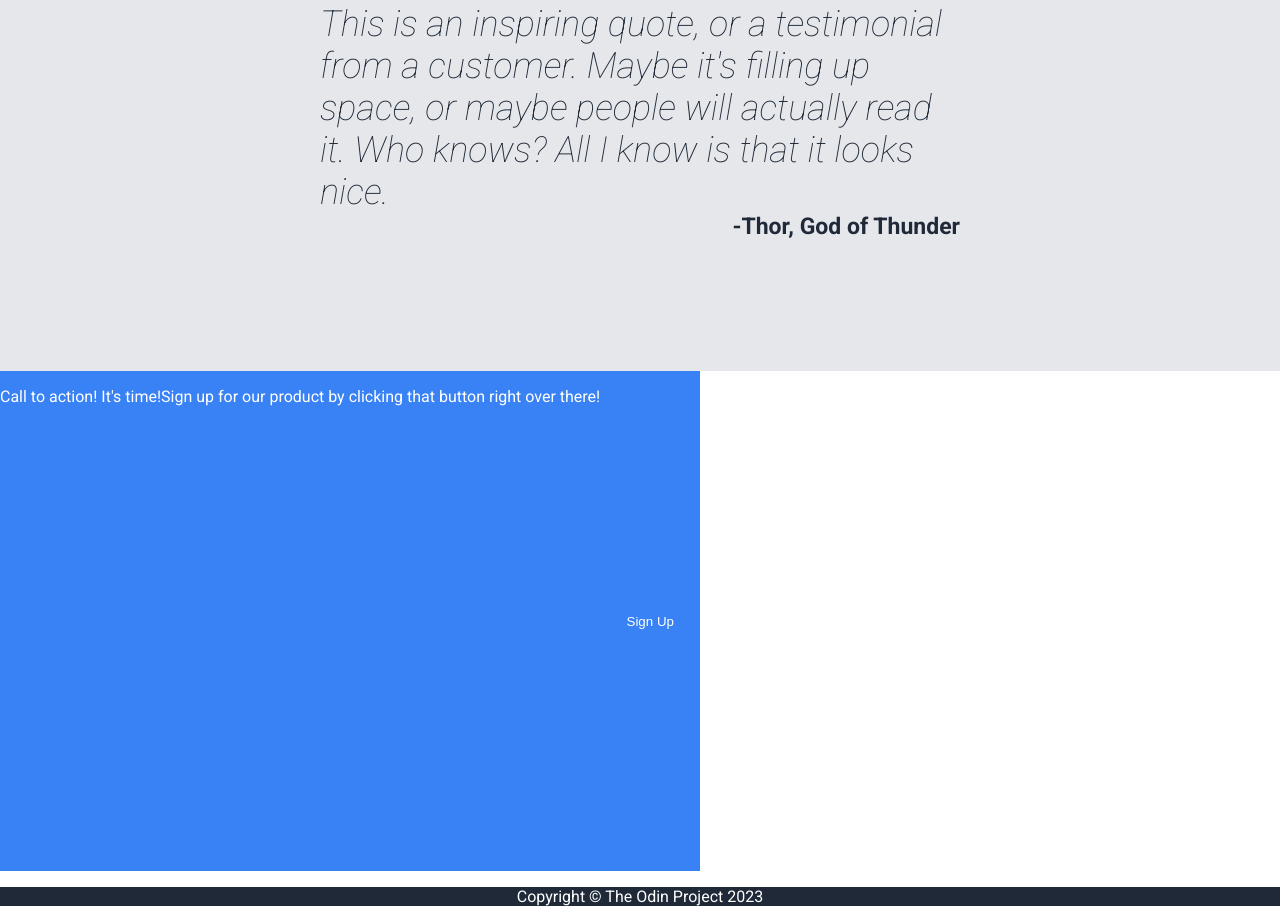
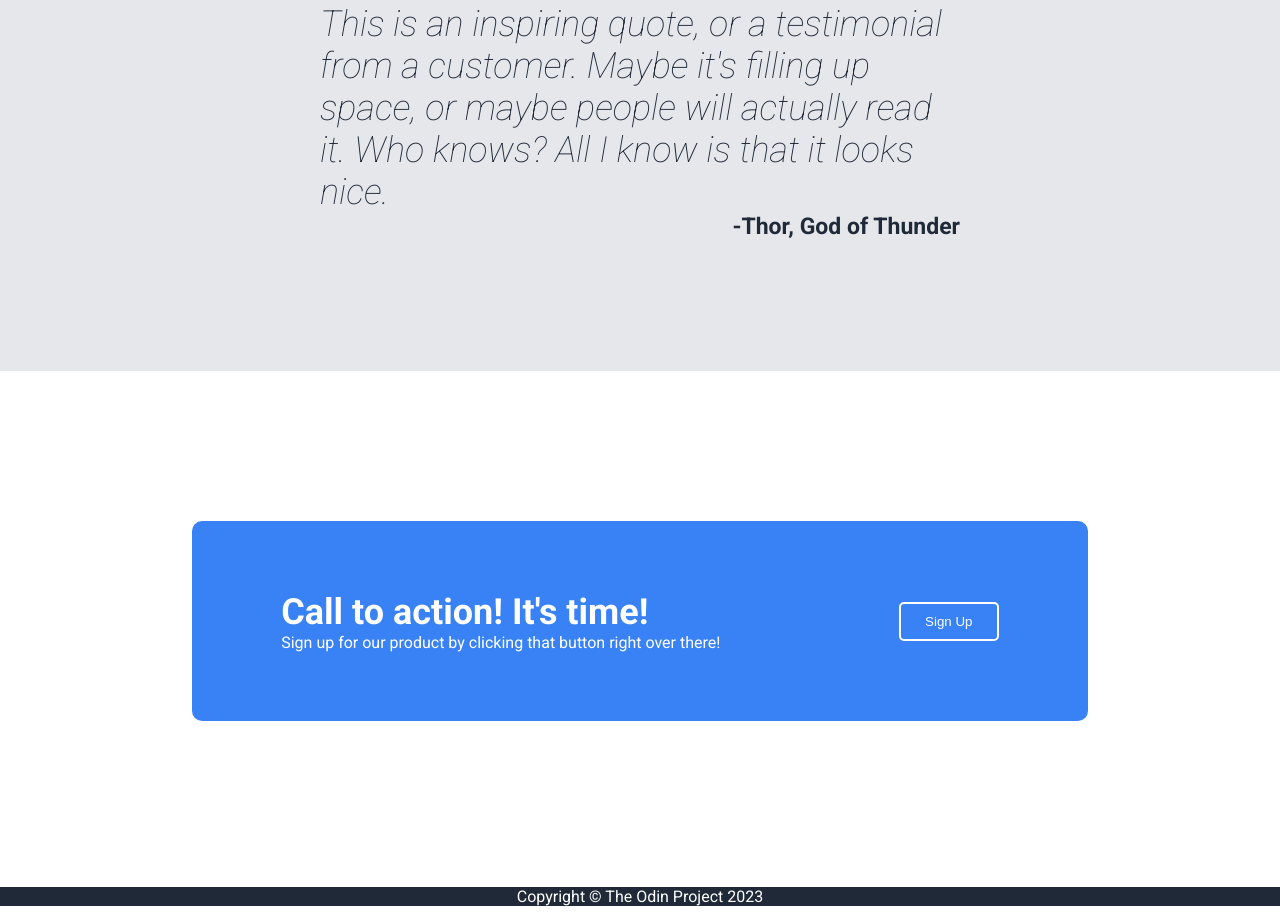
Before and after one commit to TinyStego/landing_page, a plain HTML site: page index.html in a window 1280 px wide. Shown: the part 1129-2051 px from the top of the page. Drawn offline with Linux system fonts and the light colour scheme.

Commit message:
Finish css for call-to-action section

```diff
--- a/css/main.css
+++ b/css/main.css
@@ -32,7 +32,8 @@ main,
 #company-info,
 #info,
 .info-image,
-#quote{
+#quote,
+#cta-text{
     flex-direction: column;
 }
 
@@ -145,6 +146,29 @@ section {
     text-align: right;
 }
 
+#cta {
+    justify-content: center;
+    align-items: center;
+}
+
+#cta-container {
+    height: 200px;
+    width: 70%;
+    border-radius: 10px;
+    justify-content: space-around;
+    align-items: center;
+}
+
+#cta-container button {
+    border: 2px solid white;
+}
+
+#cta-container h2,
+#cta-container p{
+    color: white;
+    margin: 0;
+}
+
 footer p {
     text-align: center;
 }
--- a/index.html
+++ b/index.html
@@ -57,7 +57,7 @@
             <section class="flex-container" id="cta">
                 <div class="flex-container" id="cta-container">
                     <div class="flex-container" id="cta-text">
-                        <p>Call to action! It's time!</p>
+                        <h2>Call to action! It's time!</h2>
                         <p>Sign up for our product by clicking that button right over there!</p>
                     </div>
                     <button type="submit">Sign Up</button>
```
